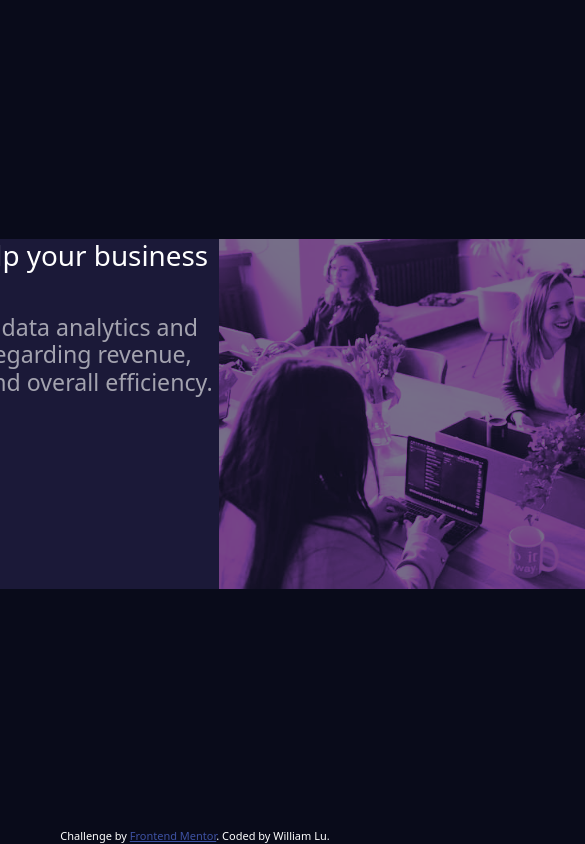
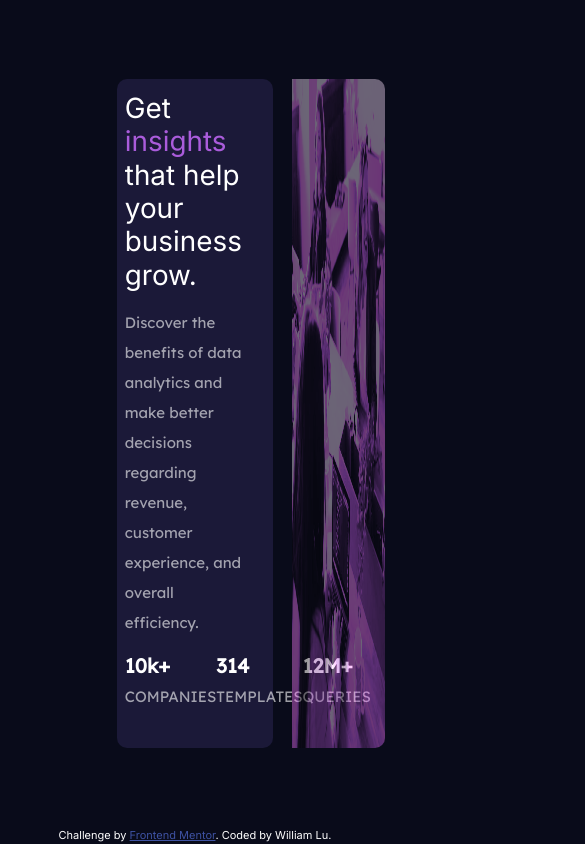
Before and after one commit to William46503/Stats-Preview-Card-Component, a plain HTML site: page index.html in a window 390 px wide. Shown: the top 844 px of the page, 585 px wide, since content can reach past the window. Drawn offline with nearby package versions, Linux system fonts and the light colour scheme.

Commit message:
Prototyped, next: Add Media Queries

```diff
--- a/app.scss
+++ b/app.scss
@@ -1,4 +1,3 @@
-
 $primary-color: hsl(233, 47%, 7%);
 $secondary-color: hsl(244, 38%, 16%);
 $tertiary-color: hsl(277, 64%, 61%);
@@ -6,53 +5,84 @@ $primary-white-color: hsl(0, 0%, 100%);
 $secondary-white-color: hsla(0, 0%, 100%, 0.75);
 $tertiary-white-color: hsla(0, 0%, 100%, 0.6);
 $main-font-size: 15px;
-$main-font: 'Inter', sans-serif;
-$secondary-font: 'Lexend Deca', sans-serif;
+$main-font: 'Inter',
+sans-serif;
+$secondary-font: 'Lexend Deca',
+sans-serif;
 
-body{
+body {
     background-color: $primary-color;
     color: $primary-white-color;
+    font-size: $main-font-size;
+    font-family: $main-font;
     display: flex;
     flex-direction: column;
     justify-content: center;
     align-items: center;
     height: 100vh;
 
-    .wrapper{
+    .wrapper {
         background-color: $secondary-color;
         display: flex;
         margin: auto 8em;
-        height: 350px;
         border-radius: 10px;
 
-        .main__container{
-            width: 30em;
+        .main__container {
+            width: 40vw;
+            margin: 8% 7% 5% 5%;
+
+            .header {
+                width: 90%;
+                margin-bottom: 10%;
+
+                span {
+                    color: $tertiary-color;
+                }
+            }
+
+            .description {
+                color: $tertiary-white-color;
+                width: 80%;
+                margin-bottom: 10%;
+                line-height: 2em;
+                font-family: $secondary-font;
+            }
+
+            ul {
+                list-style: none;
+                display: flex;
+                justify-content: space-between;
+                width: 80%;
+                padding: 0;
+                font-family: $secondary-font;
+
+                li {
+                    display: inline;
+                    float: left;
+                    h5{
+                        font-weight: 700;
+                    }
+                    p {
+                        color: $tertiary-white-color;
+                        font-weight: normal;
+                    }
+                }
+
+            }
         }
-        img{
-            width: 27em;
+
+        img {
+            width: 60%;
+            height: 100%;
             float: right;
             border-radius: 0px 10px 10px 0px;
             filter: opacity(0.4) sepia(80%) hue-rotate(240deg) saturate(500%);
         }
     }
 
-    .description{
-        color: $tertiary-white-color;
-    }
-
-    ul{
 
 
-        list-style: none;
-        li{
-            display: inline;
-            float: left;
-            p{
-                color: $tertiary-white-color;
-            }
-        }
 
-    }
 }
 
 .attribution {
--- a/index.html
+++ b/index.html
@@ -1,27 +1,17 @@
 <!DOCTYPE html>
 <html lang="en">
+
 <head>
   <meta charset="UTF-8" />
   <meta name="viewport" content="width=device-width, initial-scale=1.0" />
   <!-- displays site properly based on user's device -->
   <link rel="preconnect" href="https://fonts.googleapis.com" />
   <link rel="preconnect" href="https://fonts.gstatic.com" crossorigin />
-    <link
-      href="https://fonts.googleapis.com/css2?family=Inter:wght@400;700&family=Lexend+Deca&display=swap"
-      rel="stylesheet"
-    />
-    <link
-      href="https://cdn.jsdelivr.net/npm/bootstrap@5.0.2/dist/css/bootstrap.min.css"
-      rel="stylesheet"
-      integrity="sha384-EVSTQN3/azprG1Anm3QDgpJLIm9Nao0Yz1ztcQTwFspd3yD65VohhpuuCOmLASjC"
-      crossorigin="anonymous"
-    />
-    <link
-      rel="icon"
-      type="image/png"
-      sizes="32x32"
-      href="./images/favicon-32x32.png"
-    />
+  <link href="https://fonts.googleapis.com/css2?family=Inter:wght@400;700&family=Lexend+Deca&display=swap"
+    rel="stylesheet" />
+  <link href="https://cdn.jsdelivr.net/npm/bootstrap@5.0.2/dist/css/bootstrap.min.css" rel="stylesheet"
+    integrity="sha384-EVSTQN3/azprG1Anm3QDgpJLIm9Nao0Yz1ztcQTwFspd3yD65VohhpuuCOmLASjC" crossorigin="anonymous" />
+  <link rel="icon" type="image/png" sizes="32x32" href="./images/favicon-32x32.png" />
 
   <title>Frontend Mentor | Stats preview card component</title>
   <link rel="stylesheet" href="app.css" />
@@ -32,32 +22,31 @@
   <div class="wrapper">
     <div class="main__container">
       <section class="header">
-          <h1>Get insights that help your business grow.</h1>
+        <h1>Get <span>insights</span> that help your business grow.</h1>
       </section>
       <section class="description">
-          <h3>
+        <p>
           Discover the benefits of data analytics and make better decisions
           regarding revenue, customer experience, and overall efficiency.
-          </h3>
+        </p>
       </section>
       <section class="stats">
         <ul class="stats__list">
           <li class="stats__list__item">
             <h5>10k+</h5>
-              <p>companies</p>
+            <p>COMPANIES</p>
           </li>
           <li class="stats__list__item">
             <h5>314</h5>
-              <p>templates</p>
+            <p>TEMPLATES</p>
           </li>
           <li class="stats__list__item">
-              <h5>12m+</h5>
-              <p>queries</p>
+            <h5>12M+</h5>
+            <p>QUERIES</p>
           </li>
         </ul>
       </section>
     </div>
-
 
     <img src="/images/image-header-desktop.jpg" alt="office__image" />
 
@@ -65,9 +54,8 @@
 
   <section class="attribution footer">
     Challenge by
-      <a href="https://www.frontendmentor.io?ref=challenge" target="_blank"
-        >Frontend Mentor</a
-      >. Coded by William Lu.
+    <a href="https://www.frontendmentor.io?ref=challenge" target="_blank">Frontend Mentor</a>. Coded by William Lu.
   </section>
 </body>
+
 </html>
```
Also changed, not shown: app.css, 1 other file. Lines whose indentation alone changed are shown as unchanged.
